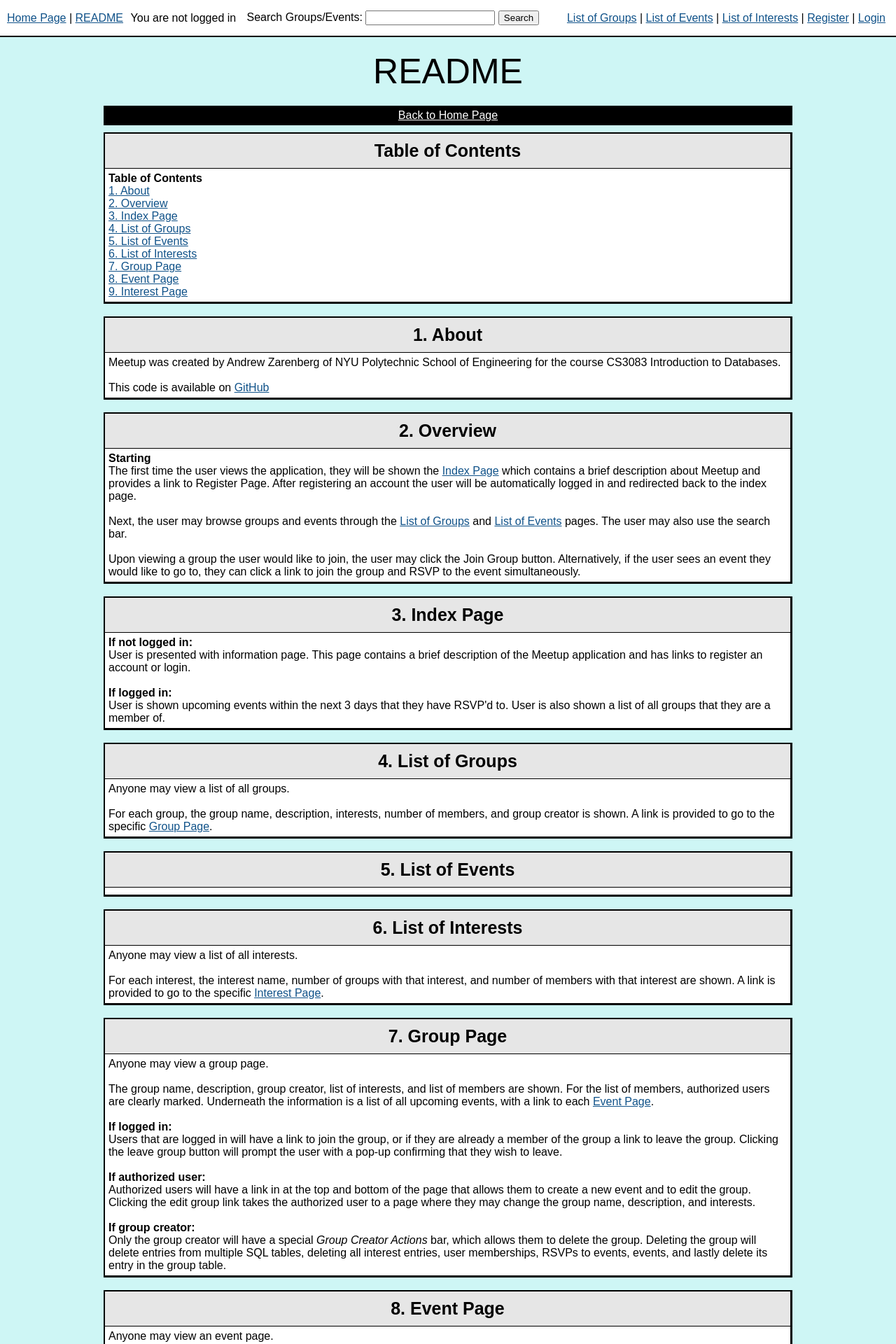
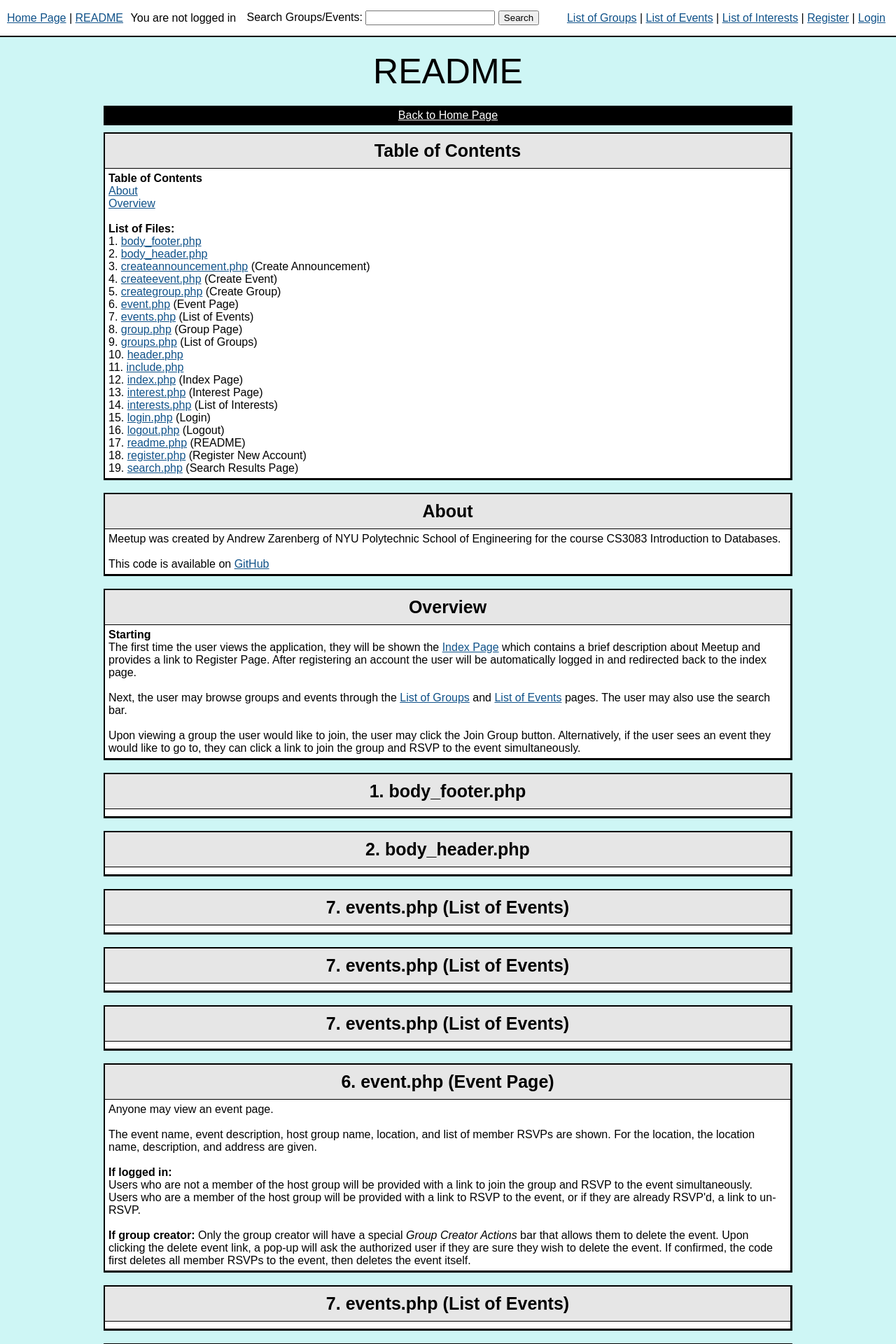
Before and after one commit to Andrew-Zarenberg/Meetup, a PHP site: page /readme.php in a window 1280 px wide. Shown: the top 1920 px of the page at 70% size. Run offline with PHP 8.4, Linux system fonts and the light colour scheme; lists and menus that the app fills with data are empty.

Commit message:
editing readme

```diff
--- a/readme.php
+++ b/readme.php
@@ -23,20 +23,43 @@
 			<tr><th class="table_header">Table of Contents</th></tr>
 			<tr><td>
 				<strong>Table of Contents</strong><br />
-				<a href="#tabAbout">1. About</a><br />
-				<a href="#tabOverview">2. Overview</a><br />
-				<a href="#tabIndex">3. Index Page</a><br />
-				<a href="#tabListOfGroups">4. List of Groups</a><br />
-				<a href="#tabListOfEvents">5. List of Events</a><br />
-				<a href="#tabListOfInterests">6. List of Interests</a><br />
-				<a href="#tabGroupPage">7. Group Page</a><br />
-				<a href="#tabEventPage">8. Event Page</a><br />
-				<a href="#tabInterestPage">9. Interest Page</a>
+				<a href="#tabAbout">About</a><br />
+				<a href="#tabOverview">Overview</a><br />
+				<br /><strong>List of Files:</strong><br />
+				1. <a href="#tab_body_footer">body_footer.php</a><br />
+				2. <a href="#tab_body_header">body_header.php</a><br />
+				3. <a href="#tab_createannouncement">createannouncement.php</a> (Create Announcement)<br />
+				4. <a href="#tab_createevent">createevent.php</a> (Create Event)<br />
+				5. <a href="#tab_creategroup">creategroup.php</a> (Create Group)<br />
+				6. <a href="#tab_event">event.php</a> (Event Page)<br />
+				7. <a href="#tab_events">events.php</a> (List of Events)<br />
+				8. <a href="#tab_group">group.php</a> (Group Page)<br />
+				9. <a href="#tab_groups">groups.php</a> (List of Groups)<br />
+				10. <a href="#tab_header">header.php</a><br />
+				11. <a href="#tab_include">include.php</a><br />
+				12. <a href="#tab_index">index.php</a> (Index Page)<br />
+				13. <a href="#tab_interest">interest.php</a> (Interest Page)<br />
+				14. <a href="#tab_interests">interests.php</a> (List of Interests)<br />
+				15. <a href="#tab_login">login.php</a> (Login)<br />
+				16. <a href="#tab_logout">logout.php</a> (Logout)<br />
+				17. <a href="#tab_readme">readme.php</a> (README)<br />
+				18. <a href="#tab_register">register.php</a> (Register New Account)<br />
+				19. <a href="#tab_search">search.php</a> (Search Results Page)<br />
+
+				<!--
+				<a href="#tabIndex">3. Index Page</a> (index.php)<br />
+				<a href="#tabListOfGroups">4. List of Groups</a> (groups.php)<br />
+				<a href="#tabListOfEvents">5. List of Events</a> (events.php)<br />
+				<a href="#tabListOfInterests">6. List of Interests</a> (interests.php)<br />
+				<a href="#tabGroupPage">7. Group Page</a> (group.php)<br />
+				<a href="#tabEventPage">8. Event Page</a> (event.php)<br />
+				<a href="#tabInterestPage">9. Interest Page</a> (interest.php)
+				-->
 			</td></tr>
 		</table><br />
 
 		<table cellspacing="0">
-			<tr><th class="table_header" id="tabAbout">1. About</th></tr>
+			<tr><th class="table_header" id="tabAbout">About</th></tr>
 			<tr><td>
 				Meetup was created by Andrew Zarenberg of NYU Polytechnic School of Engineering for the course CS3083 Introduction to Databases.<br /><br />
 				This code is available on <a href="https://github.com/Andrew-Zarenberg/Meetup" target="_blank">GitHub</a>
@@ -44,7 +67,7 @@
 		</table><br />
 
 		<table cellspacing="0">
-			<tr><th class="table_header" id="tabOverview">2. Overview</th></tr>
+			<tr><th class="table_header" id="tabOverview">Overview</th></tr>
 			<tr><td>
 				<strong>Starting</strong><br />
 				The first time the user views the application, they will be shown the <a href="#tab2">Index Page</a> which contains a brief description about Meetup and provides a link to Register Page.  After registering an account the user will be automatically logged in and redirected back to the index page.<br /><br />
@@ -54,41 +77,65 @@
 		</table><br />
 
 		<table cellspacing="0">
-			<tr><th class="table_header" id="tabIndex">3. Index Page</th></tr>
-			<tr><td>
-				<strong>If not logged in:</strong><br />
-				User is presented with information page.  This page contains a brief description of the Meetup application and has links to register an account or login.
-				<br /><br />
-				<strong>If logged in:</strong><br />
-				User is shown upcoming events within the next 3 days that they have RSVP'd to.  User is also shown a list of all groups that they are a member of.
-			</td></tr>
-		</table><br />
-
-		<table cellspacing="0">
-			<tr><th class="table_header" id="tabListOfGroups">4. List of Groups</th></tr>
-			<tr><td>
-				Anyone may view a list of all groups.<br /><br />
-				For each group, the group name, description, interests, number of members, and group creator is shown.  A link is provided to go to the specific <a href="#tabGroupPage">Group Page</a>.
-			</tr></td>
-		</table><br />
-
-		<table cellspacing="0">
-			<tr><th class="table_header" id="tabListOfEvents">5. List of Events</th></tr>
+			<tr><th class="table_header" id="tab_body_footer">1. body_footer.php</th></tr>
 			<tr><td>
 
 			</tr></td>
 		</table><br />
 
 		<table cellspacing="0">
-			<tr><th class="table_header" id="tabListOfInterests">6. List of Interests</th></tr>
+			<tr><th class="table_header" id="tab_body_header">2. body_header.php</th></tr>
 			<tr><td>
-				Anyone may view a list of all interests.<br /><br />
-				For each interest, the interest name, number of groups with that interest, and number of members with that interest are shown.  A link is provided to go to the specific <a href="#tabInterestPage">Interest Page</a>.
+
 			</tr></td>
 		</table><br />
 
 		<table cellspacing="0">
-			<tr><th class="table_header" id="tabGroupPage">7. Group Page</th></tr>
+			<tr><th class="table_header" id="tab_events">7. events.php (List of Events)</th></tr>
+			<tr><td>
+
+			</tr></td>
+		</table><br />
+
+		<table cellspacing="0">
+			<tr><th class="table_header" id="tab_events">7. events.php (List of Events)</th></tr>
+			<tr><td>
+
+			</tr></td>
+		</table><br />
+
+		<table cellspacing="0">
+			<tr><th class="table_header" id="tab_events">7. events.php (List of Events)</th></tr>
+			<tr><td>
+
+			</tr></td>
+		</table><br />
+
+		<table cellspacing="0">
+			<tr><th class="table_header" id="tab_event">6. event.php (Event Page)</th></tr>
+			<tr><td>
+				Anyone may view an event page.<br /><br />
+				The event name, event description, host group name, location, and list of member RSVPs are shown.  For the location, the location name, description, and address are given.<br /><br />
+
+				<strong>If logged in:</strong><br />
+				Users who are not a member of the host group will be provided with a link to join the group and RSVP to the event simultaneously.<br />
+				Users who are a member of the host group will be provided with a link to RSVP to the event, or if they are already RSVP'd, a link to un-RSVP.<br /><br />
+
+				<strong>If group creator:</strong>
+				Only the group creator will have a special <em>Group Creator Actions</em> bar that allows them to delete the event.  Upon clicking the delete event link, a pop-up will ask the authorized user if they are sure they wish to delete the event.  If confirmed, the code first deletes all member RSVPs to the event, then deletes the event itself.
+
+			</tr></td>
+		</table><br />
+
+		<table cellspacing="0">
+			<tr><th class="table_header" id="tab_events">7. events.php (List of Events)</th></tr>
+			<tr><td>
+
+			</tr></td>
+		</table><br />
+
+		<table cellspacing="0">
+			<tr><th class="table_header" id="tab_group">8. group.php (Group Page)</th></tr>
 			<tr><td>
 				Anyone may view a group page.<br /><br />
 				The group name, description, group creator, list of interests, and list of members are shown.  For the list of members, authorized users are clearly marked.  Underneath the information is a list of all upcoming events, with a link to each <a href="#tabEventPage">Event Page</a>.<br /><br />
@@ -105,26 +152,38 @@
 		</table><br />
 
 		<table cellspacing="0">
-			<tr><th class="table_header" id="tabEventPage">8. Event Page</th></tr>
+			<tr><th class="table_header" id="tab_groups">9. groups.php (List of Groups)</th></tr>
 			<tr><td>
-				Anyone may view an event page.<br /><br />
-				The event name, event description, host group name, location, and list of member RSVPs are shown.  For the location, the location name, description, and address are given.<br /><br />
+				Anyone may view a list of all groups.<br /><br />
+				For each group, the group name, description, interests, number of members, and group creator is shown.  A link is provided to go to the specific <a href="#tabGroupPage">Group Page</a>.
+			</tr></td>
+		</table><br />
 
+
+		<table cellspacing="0">
+			<tr><th class="table_header" id="tab_index">12. index.php (Index Page)</th></tr>
+			<tr><td>
+				<strong>If not logged in:</strong><br />
+				User is presented with information page.  This page contains a brief description of the Meetup application and has links to register an account or login.
+				<br /><br />
 				<strong>If logged in:</strong><br />
-				Users who are not a member of the host group will be provided with a link to join the group and RSVP to the event simultaneously.<br />
-				Users who are a member of the host group will be provided with a link to RSVP to the event, or if they are already RSVP'd, a link to un-RSVP.<br /><br />
+				User is shown upcoming events within the next 3 days that they have RSVP'd to.  User is also shown a list of all groups that they are a member of.
+			</td></tr>
+		</table><br />
 
-				<strong>If group creator:</strong>
-				Only the group creator will have a special <em>Group Creator Actions</em> bar that allows them to delete the event.  Upon clicking the delete event link, a pop-up will ask the authorized user if they are sure they wish to delete the event.  If confirmed, the code first deletes all member RSVPs to the event, then deletes the event itself.
-
+		<table cellspacing="0">
+			<tr><th class="table_header" id="tab_interests">13. interest.php (Interest Page)</th></tr>
+			<tr><td>
+				Anyone may view an interest page.<br /><br />
+				A list of all groups that have this interest are displayed.  For each group, the group name, description, list of interests, number of members, and group creator are shown.  A link to the <a href="#tabGroupPage">Group Page</a> is given as well.
 			</tr></td>
 		</table><br />
 
 		<table cellspacing="0">
-			<tr><th class="table_header" id="tabInterestPage">9. Interest Page</th></tr>
+			<tr><th class="table_header" id="tab_interests">14. interests.php (List of Interests)</th></tr>
 			<tr><td>
-				Anyone may view an interest page.<br /><br />
-				A list of all groups that have this interest are displayed.  For each group, the group name, description, list of interests, number of members, and group creator are shown.  A link to the <a href="#tabGroupPage">Group Page</a> is given as well.
+				Anyone may view a list of all interests.<br /><br />
+				For each interest, the interest name, number of groups with that interest, and number of members with that interest are shown.  A link is provided to go to the specific <a href="#tabInterestPage">Interest Page</a>.
 			</tr></td>
 		</table><br />
 
```
